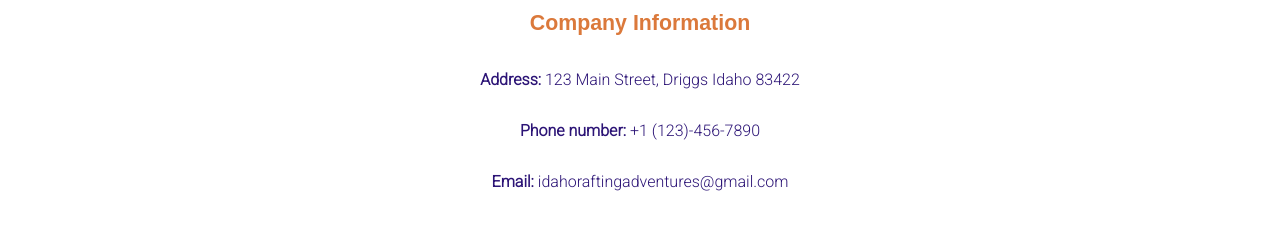
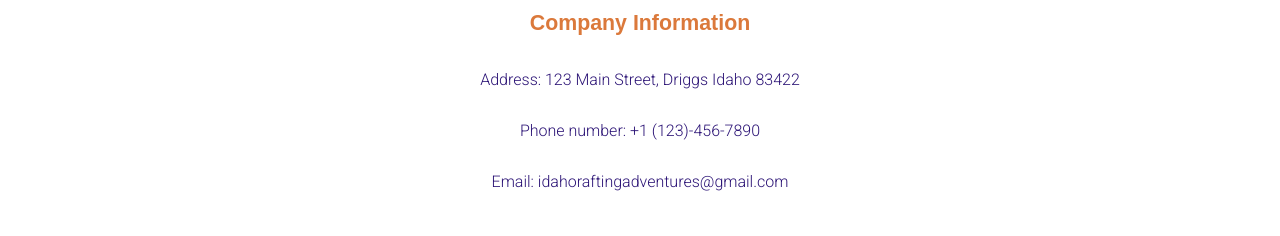
Before and after one commit to rmarin27/wdd130, a plain HTML site: page wwr/contact.html in a window 1280 px wide. Shown: the part 324-560 px from the top of the page. Drawn offline with Linux system fonts and the light colour scheme; a web font is replaced by a local one.

Commit message:
fixed inline styling

```diff
--- a/wwr/contact.html
+++ b/wwr/contact.html
@@ -24,9 +24,9 @@
     <main>
         <div class="company-info">
             <h2>Company Information</h2>
-            <p><b>Address:</b> 123 Main Street, Driggs Idaho 83422</p>
-            <p><b>Phone number:</b> +1 (123)-456-7890</p>
-            <p><b>Email:</b> idahoraftingadventures@gmail.com</p>
+            <p>Address: 123 Main Street, Driggs Idaho 83422</p>
+            <p>Phone number: +1 (123)-456-7890</p>
+            <p>Email: idahoraftingadventures@gmail.com</p>
             <div class="map">
                 <iframe
                     src="https://www.google.com/maps/embed?pb=!1m18!1m12!1m3!1d4782.159492606559!2d-111.11369721894441!3d43.708988582030415!2m3!1f0!2f0!3f0!3m2!1i1024!2i768!4f13.1!3m3!1m2!1s0x5353a3646288bc67%3A0x31b82558c7200ed7!2sDriggs%2C%20ID!5e0!3m2!1sen!2sus!4v1697222160961!5m2!1sen!2sus"
```
